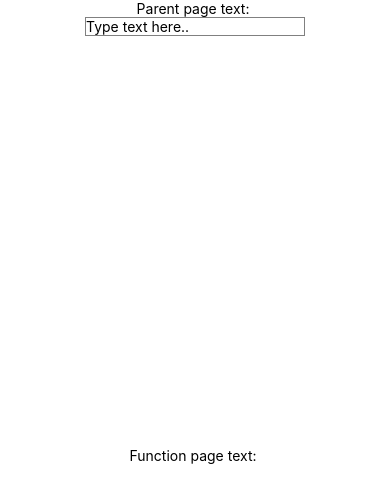
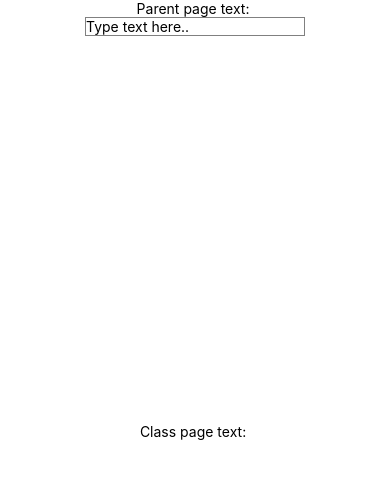
Before and after one commit to shahedibrahim7/JoVision-React-Native-Tasks, a React Native app: screen / in a window 390 px wide. Shown: the top 502 px of the page. Built offline with nearby package versions, Linux system fonts and the light colour scheme.

Commit message:
Render Task25

```diff
--- a/App.tsx
+++ b/App.tsx
@@ -11,6 +11,7 @@ import Task21 from './Tasks/Task21';
 import Task22 from './Tasks/Task22';
 import Task23 from './Tasks/Task23';
 import Task24 from './Tasks/Task24';
+import Task25 from './Tasks/Task25';
 
 
 export default function App() {
@@ -23,6 +24,7 @@ export default function App() {
         //<Task21></Task21>
         //<Task22></Task22>
         //<Task23></Task23>
-        <Task24></Task24>
+        //<Task24></Task24>
+        <Task25></Task25>
     );
 }
--- /dev/null
+++ b/Components/MyClassPage_Task25.js
@@ -0,0 +1,20 @@
+import React, { Component } from 'react';
+import { View, Text, TextInput } from 'react-native';
+
+class MyClassPage_Task25 extends Component {
+    state = {text: ''}
+    changeText= (newText)=> {
+        this.setState({text:newText})
+    }
+
+    render() {
+        return (
+            <View style={{ flex: 1, justifyContent: 'center', alignItems: 'center' }}>
+                <Text>Class page text: </Text>
+                <Text>{this.state.text} </Text>
+            </View>
+        )
+    }
+}
+
+export default MyClassPage_Task25
--- /dev/null
+++ b/Tasks/Task25.js
@@ -0,0 +1,24 @@
+import React, {useState} from 'react'
+import {View, Text, TextInput} from 'react-native'
+import MyClassPage_Task25 from '../Components/MyClassPage_Task25'
+
+const Task25 = () => {
+    const [textInput, setTextInput] = useState('')
+    const classRef = React.createRef()
+
+    const updateText = (text) => {
+        setTextInput(text)
+        if (classRef.current) { classRef.current.changeText(text) }
+    }
+
+    return (
+        <View style={{ flex: 1, justifyContent: 'center', alignItems: 'center' }}>
+            <Text>Parent page text: </Text>
+            <TextInput style={{ borderWidth: 1, borderColor: 'gray' }}
+                value={textInput} onChangeText={updateText} placeholder="Type text here.."></TextInput>
+            <MyClassPage_Task25 ref={classRef}></MyClassPage_Task25>
+        </View>
+    )
+}
+
+export default Task25
```
